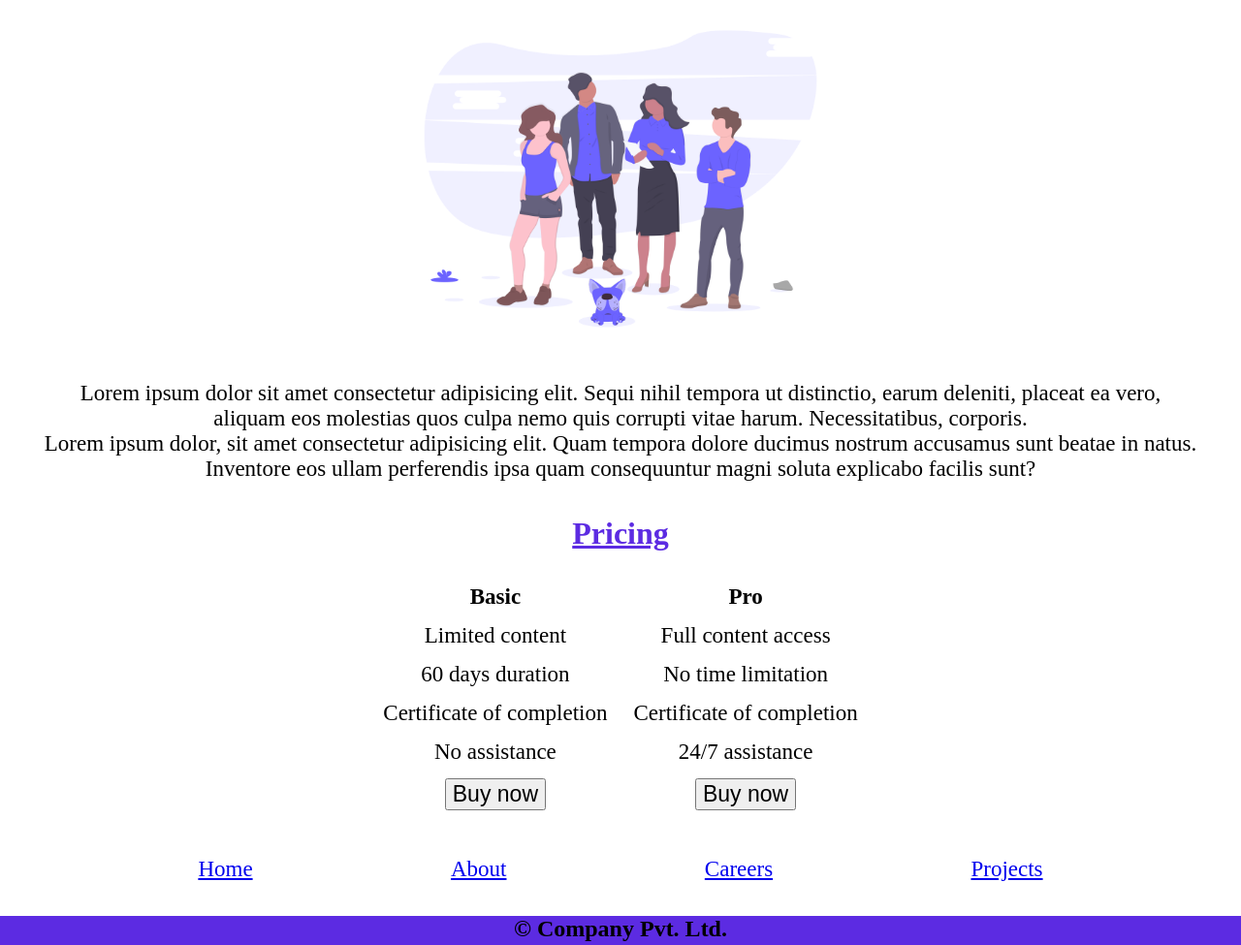
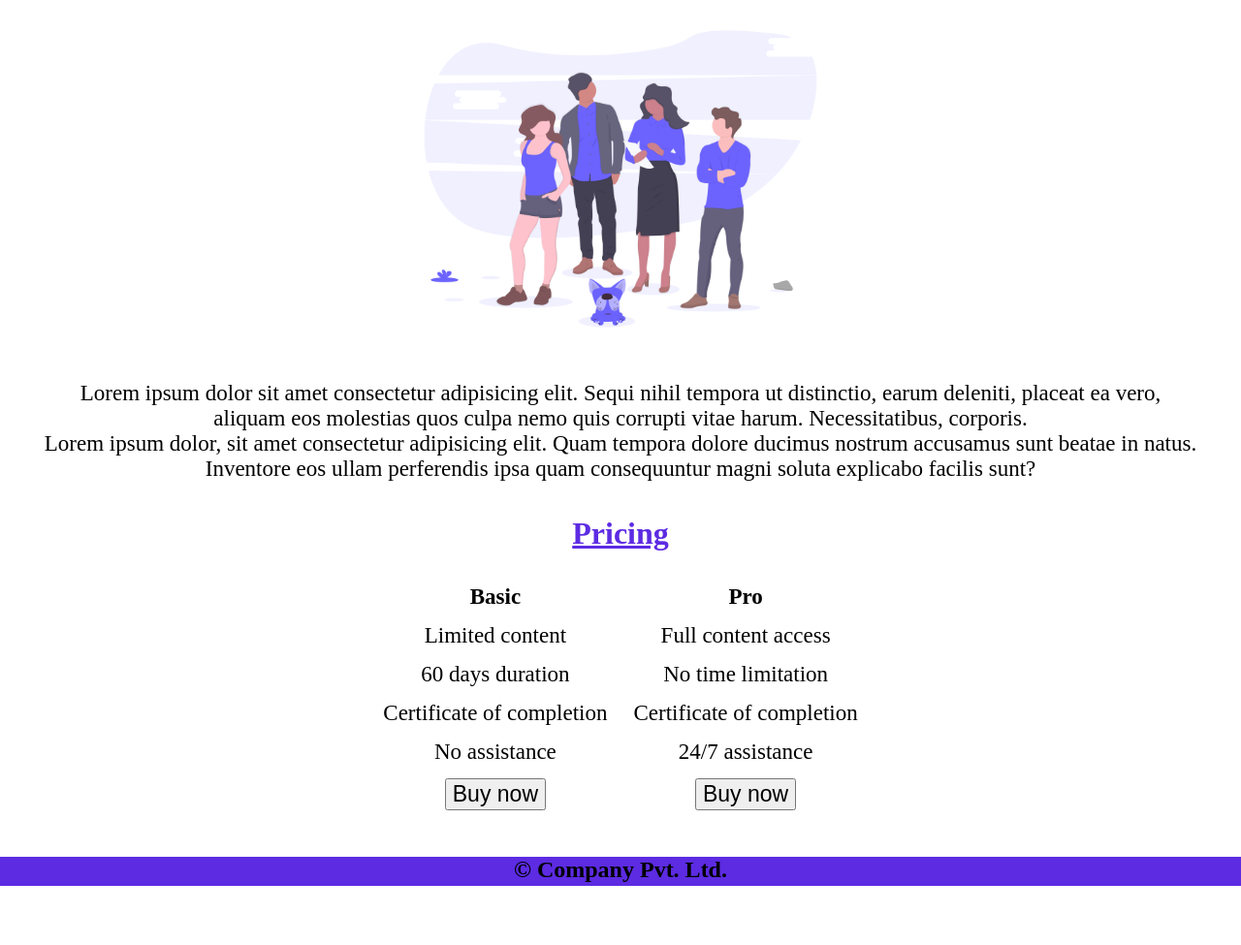
Before and after one commit to Samyak2107/website-using-html, a plain HTML site: page index.html in a window 1280 px wide. Shown: the part 798-1773 px from the top of the page at 97% size. After the commit the page ends 1712 px from the top, so only its background shows below. Drawn offline with Linux system fonts and the light colour scheme.

Commit message:
modified

```diff
--- a/index.html
+++ b/index.html
@@ -48,19 +48,10 @@
                 <td>24/7 assistance</td>
             </tr>
             <tr>
-                <td><button style="font-size: 23px;">Buy now</button></td>
-                <td><button style="font-size: 23px;">Buy now</button></td>
+                <td><a href="https://www.google.com"><button style="font-size: 23px;">Buy now</button></a></td>
+                <td><a href="https://www.google.com"><button style="font-size: 23px;">Buy now</button></a></td>
             </tr>
         </table>
-    </div>
-
-    <div style="margin-top: 35px;" class="links">
-        <ul style="list-style: none; font-size: 23px; display: flex; justify-content: space-evenly; flex-wrap: wrap; padding: 0%;">
-            <li><a href="https://www.google.com">Home</a></li>
-            <li><a href="https://www.google.com">About</a></li>
-            <li><a href="https://www.google.com">Careers</a></li>
-            <li><a href="https://www.google.com">Projects</a></li>
-        </ul>
     </div>
 
     <div class="copyright" style="height: 30px; background: rgb(92, 43, 226); margin-top: 35px;">
```
